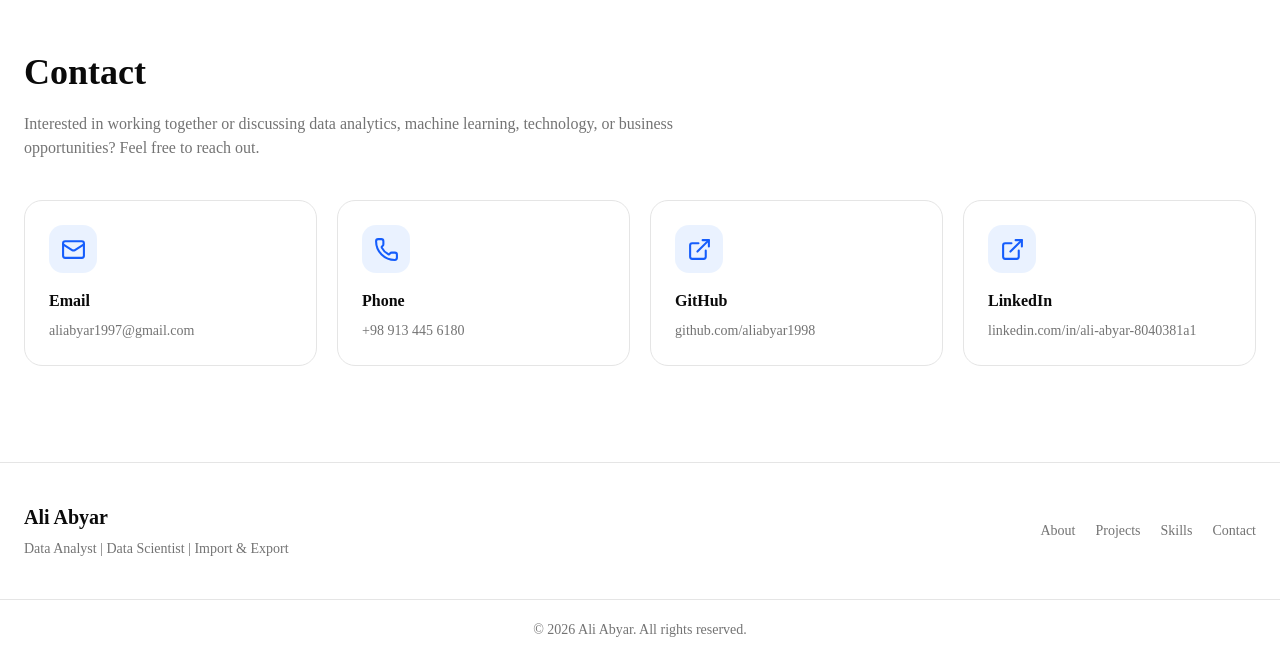
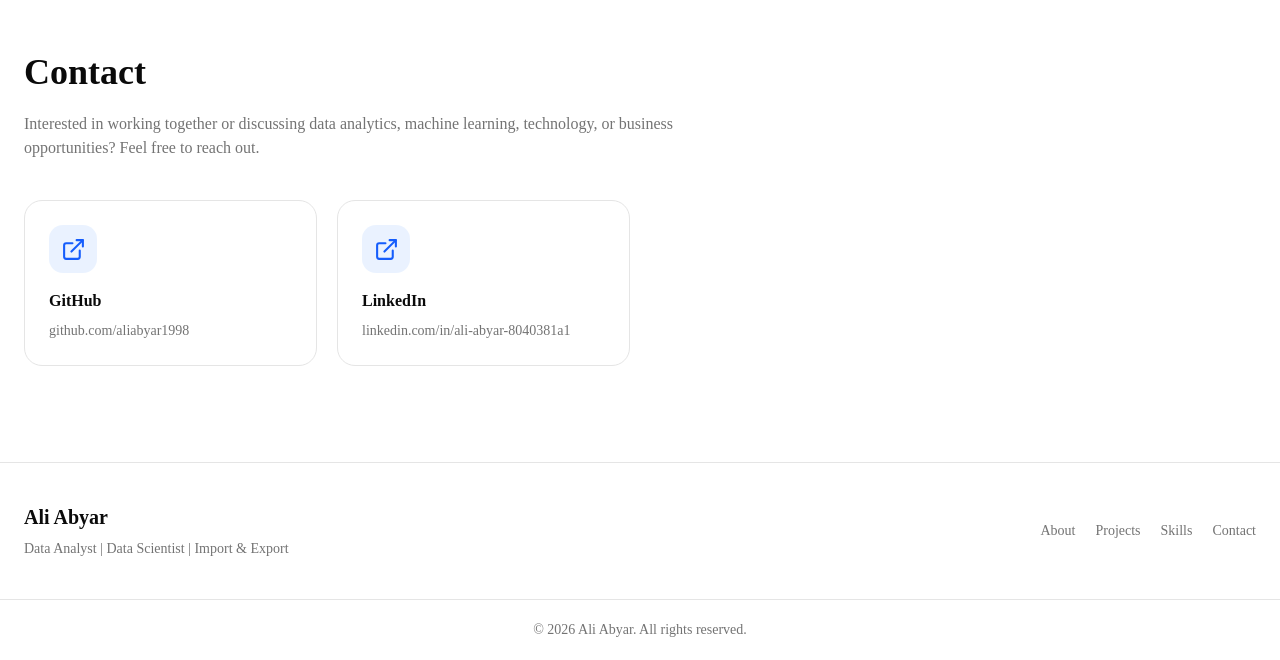
Before and after one commit to aliabyar1998/ali-abyar-portfolio, a Next.js app: page / in a window 1280 px wide. Shown: the part 4402-5062 px from the top of the page. Built offline with nearby package versions, Linux system fonts and the light colour scheme.

Commit message:
Update contact section

```diff
--- a/src/components/sections/Contact.tsx
+++ b/src/components/sections/Contact.tsx
@@ -9,27 +9,6 @@ import {
 
 
 const contactLinks = [
-
-  {
-    title: "Email",
-
-    value: "aliabyar1997@gmail.com",
-
-    href: "mailto:aliabyar1997@gmail.com",
-
-    icon: Mail,
-  },
-
-
-  {
-    title: "Phone",
-
-    value: "+98 913 445 6180",
-
-    href: "tel:+989134456180",
-
-    icon: Phone,
-  },
 
 
   {
```
